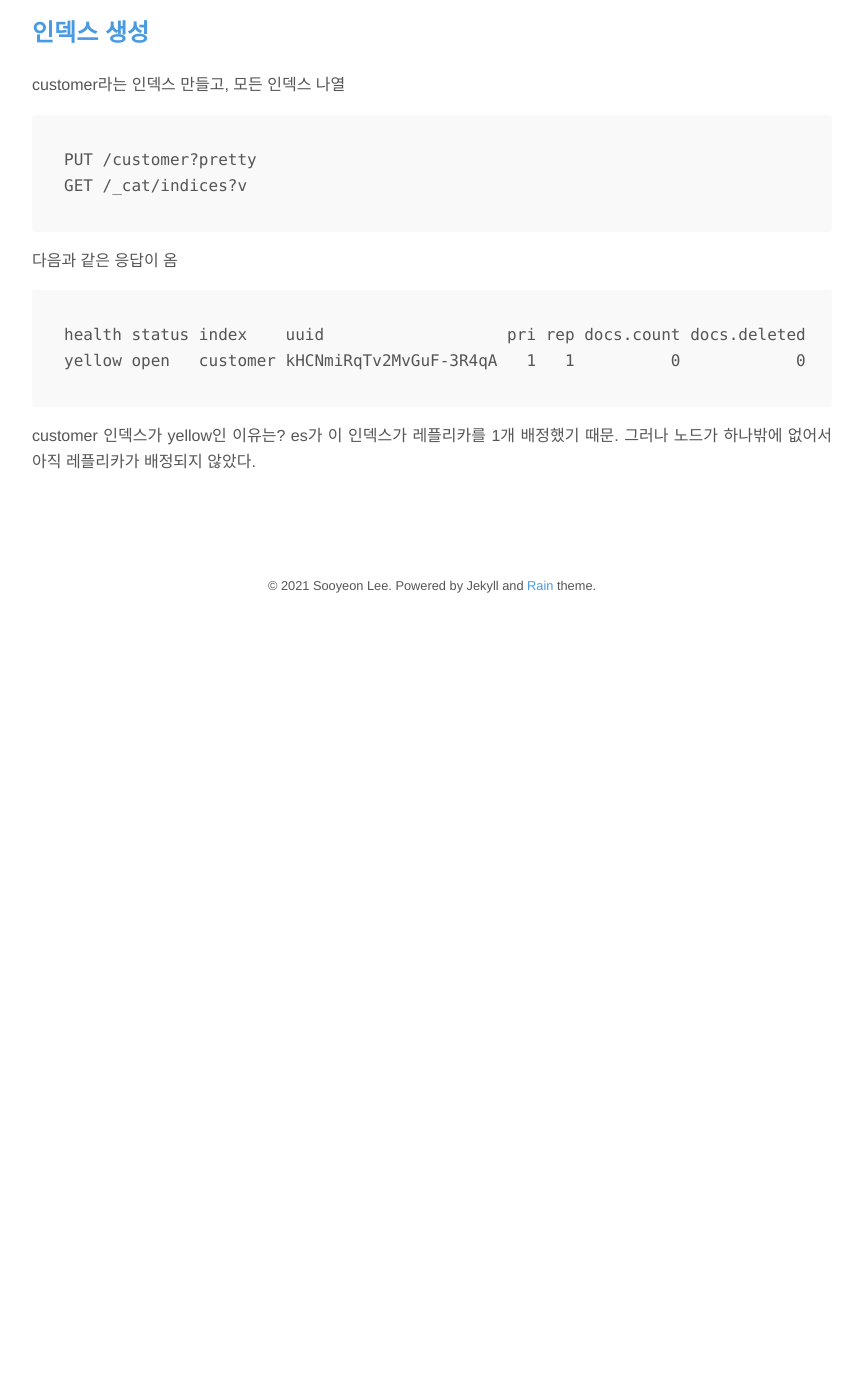
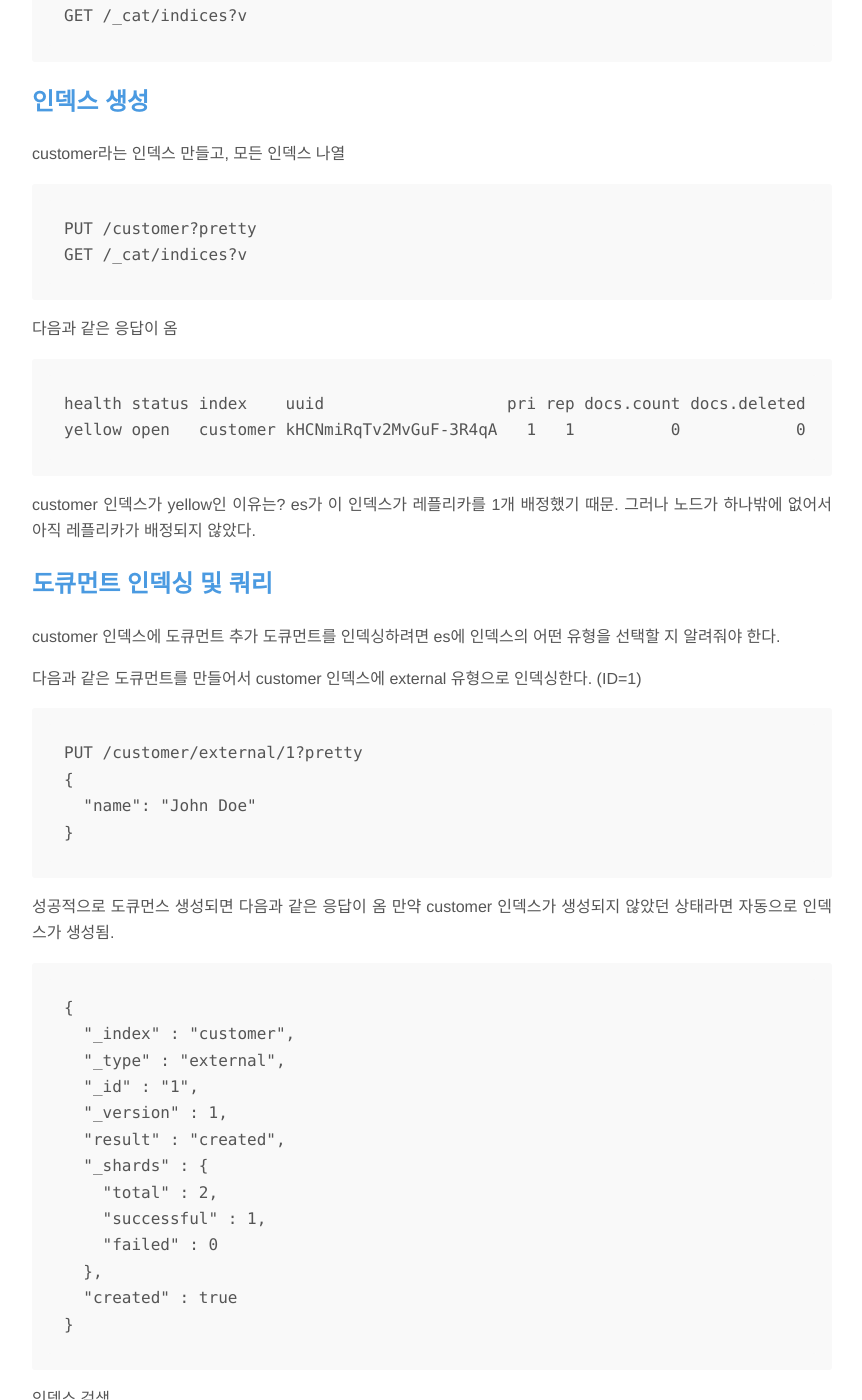
Before and after one commit to 32sylee/32sylee.github.io, a Jekyll site: the page built from _posts/2021-07-05-elastic-search.md, in a window 1280 px wide and 1400 px high, scrolled down 2429 px. Shown: the whole window, without its empty margins (208-1070 px from the left). Built offline with Jekyll 4.4.1, drawn with Linux system fonts in a browser that asks for light colours; nearby versions of some CDN libraries; before the commit the page ends 3059 px from its top, so only the background shows below that; some of the changed text lies outside the part shown.

Commit message:
도큐먼트 인덱싱 및 쿼리

````diff
--- a/_posts/2021-07-05-elastic-search.md
+++ b/_posts/2021-07-05-elastic-search.md
@@ -14,7 +14,10 @@ author: "Sooyeon"
 - 노드: 클러스터에 포함된 단일 서버. 데이터를 저장하고 클러스터의 인덱싱 및 검색 기능에 참여. 클러스터처럼 이름으로 식별.
 
 
-- 타입: 색인을 논리적으로 분류/구분한 것. 하나의 인덱스에서 하나 이상의 타입 정의 가능.
+- 인덱스: 비슷한 특성을 가진 도큐먼트의 모음. 인덱스는 이름으로 식별됨. 단일 클러스터에서 원하는 개수의 색인 정의 가능.
+
+
+- 타입: 인덱스를 논리적으로 분류/구분한 것. 하나의 인덱스에서 하나 이상의 타입 정의 가능.
 >ex) 블로그 플랫폼에서 모든 데이터를 하나의 인덱스에 저장한다면? 해당 인덱스에서 사용자, 블로그, 댓글 데이터에 대한 타입을 각각 정의 가능.
 
 
@@ -96,3 +99,48 @@ yellow open   customer kHCNmiRqTv2MvGuF-3R4qA   1   1          0            0
 customer 인덱스가 yellow인 이유는?
 es가 이 인덱스가 레플리카를 1개 배정했기 때문.
 그러나 노드가 하나밖에 없어서 아직 레플리카가 배정되지 않았다.
+
+## [도큐먼트 인덱싱 및 쿼리](https://www.elastic.co/guide/kr/elasticsearch/reference/current/gs-index-query.html)
+customer 인덱스에 도큐먼트 추가
+도큐먼트를 인덱싱하려면 es에 인덱스의 어떤 유형을 선택할 지 알려줘야 한다.
+
+
+다음과 같은 도큐먼트를 만들어서 customer 인덱스에 external 유형으로 인덱싱한다. (ID=1)
+```
+PUT /customer/external/1?pretty
+{
+  "name": "John Doe"
+}
+```
+성공적으로 도큐먼스 생성되면 다음과 같은 응답이 옴
+만약 customer 인덱스가 생성되지 않았던 상태라면 자동으로 인덱스가 생성됨.
+```
+{
+  "_index" : "customer",
+  "_type" : "external",
+  "_id" : "1",
+  "_version" : 1,
+  "result" : "created",
+  "_shards" : {
+    "total" : 2,
+    "successful" : 1,
+    "failed" : 0
+  },
+  "created" : true
+}
+```
+인덱스 검색
+```
+GET /customer/external/1?pretty
+```
+응답
+```
+{
+  "_index" : "customer",
+  "_type" : "external",
+  "_id" : "1",
+  "_version" : 1,
+  "found" : true,
+  "_source" : { "name": "John Doe" }
+}
+```
````
